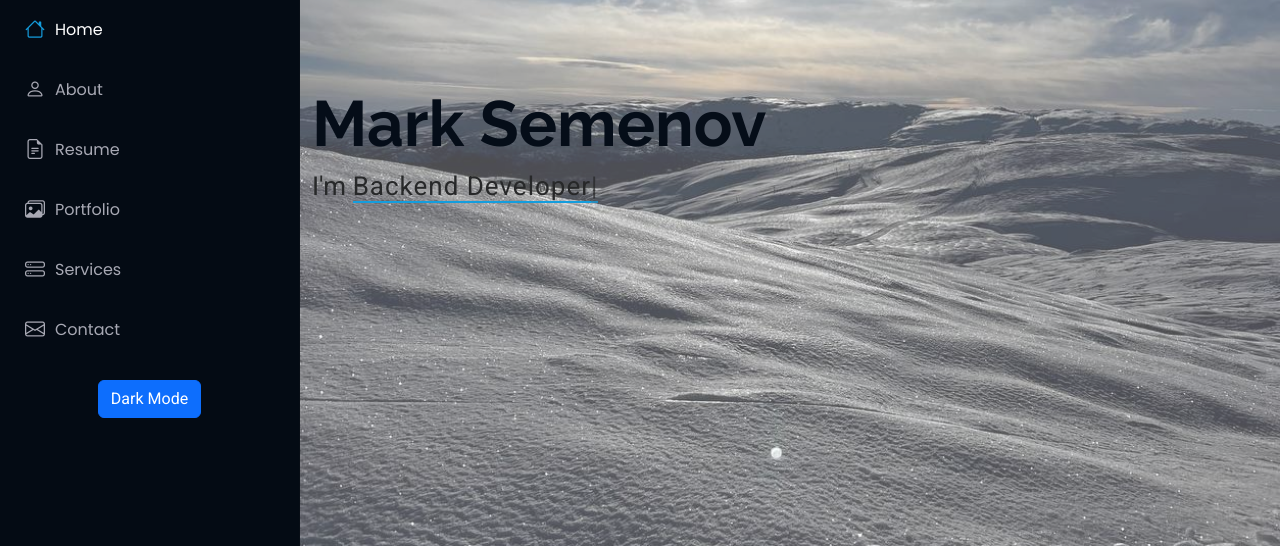
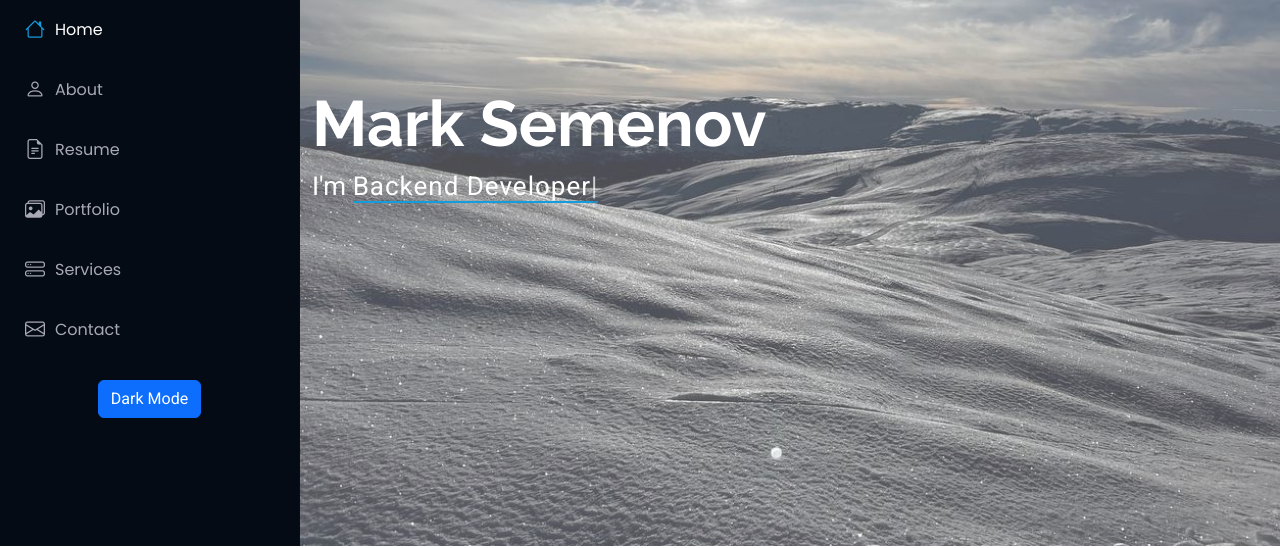
Before and after one commit to fufic123/fufic123.github.io, a plain HTML site: page index.html in a window 1280 px wide. Shown: the part 254-802 px from the top of the page. Drawn offline with Linux system fonts and the light colour scheme.

Commit message:
LAB 9 LAB 10

```diff
--- a/assets/css/main.css
+++ b/assets/css/main.css
@@ -778,6 +778,7 @@ section,
 # Hero Section
 --------------------------------------------------------------*/
 .hero {
+  color: #fff !important;
   width: 100%;
   min-height: 100vh;
   position: relative;
@@ -814,6 +815,7 @@ section,
   margin: 0;
   font-size: 64px;
   font-weight: 700;
+  color: #fff;
 }
 
 .hero p {
```
